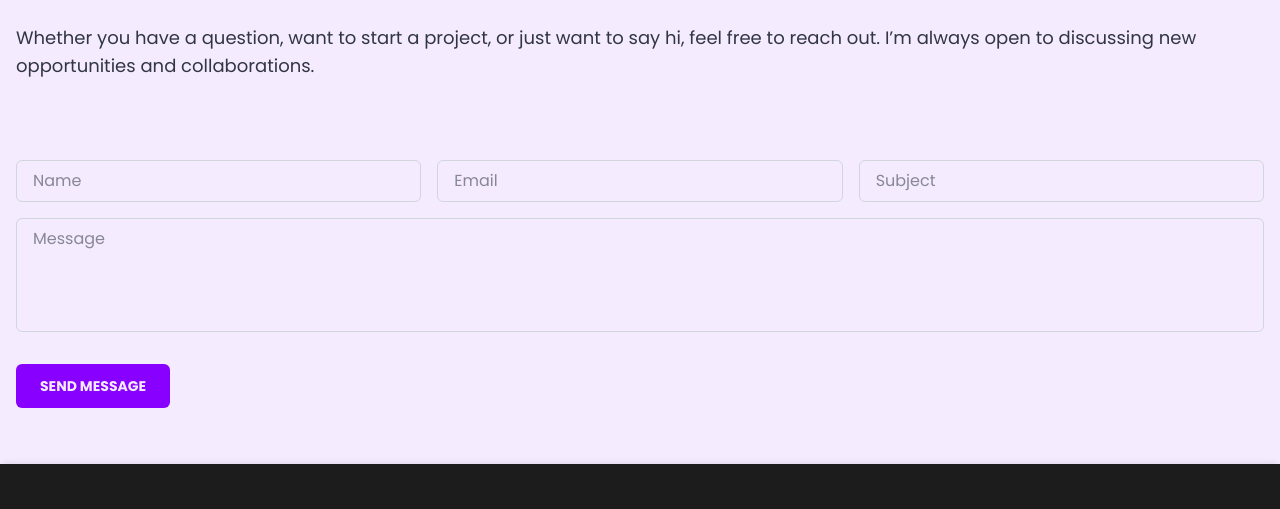
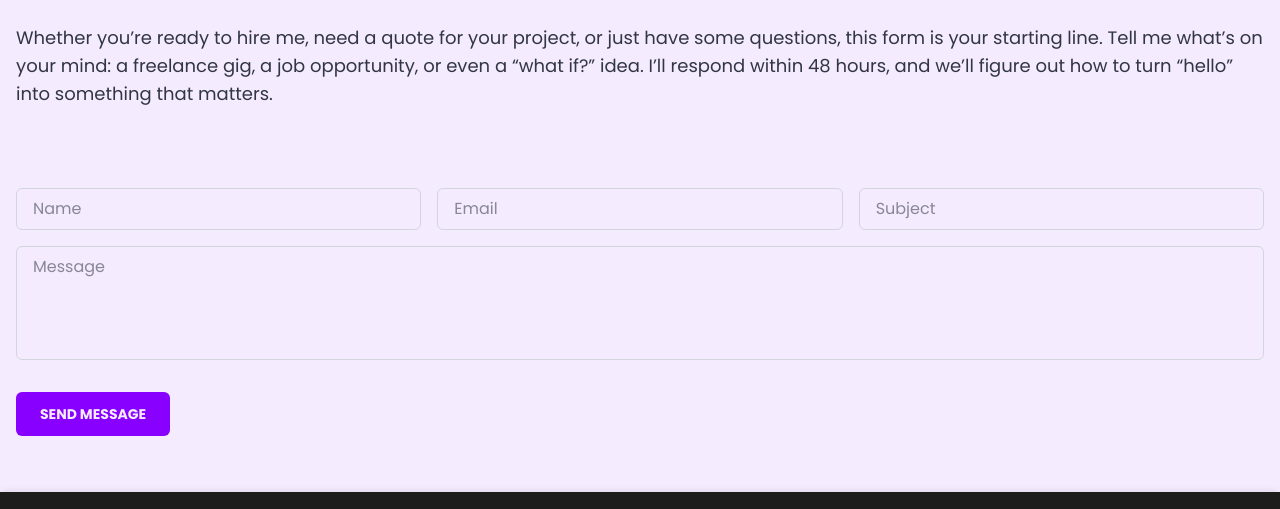
Before and after one commit to caltman24/portfolio2.0, an Astro site: page / in a window 1280 px wide. Shown: the part 3796-4305 px from the top of the page. Built offline with nearby package versions, Linux system fonts and the light colour scheme; Astro itself is replaced by a stand-in of ours.

Commit message:
changed contact copy

```diff
--- a/src/pages/index.astro
+++ b/src/pages/index.astro
@@ -281,9 +281,11 @@ import { Icon } from "astro-icon/components";
       >
         <div class="mt-8">
           <p class="text-text-dark xl:text-lg">
-            Whether you have a question, want to start a project, or just want
-            to say hi, feel free to reach out. I’m always open to discussing new
-            opportunities and collaborations.
+            Whether you’re ready to hire me, need a quote for your project, or
+            just have some questions, this form is your starting line. Tell me
+            what’s on your mind: a freelance gig, a job opportunity, or even a
+            “what if?” idea. I’ll respond within 48 hours, and we’ll figure out
+            how to turn “hello” into something that matters.
           </p>
         </div>
 
```
